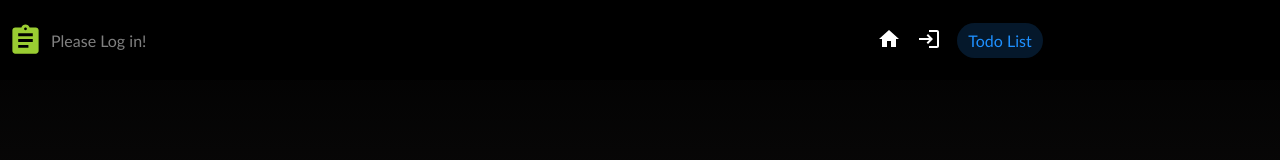
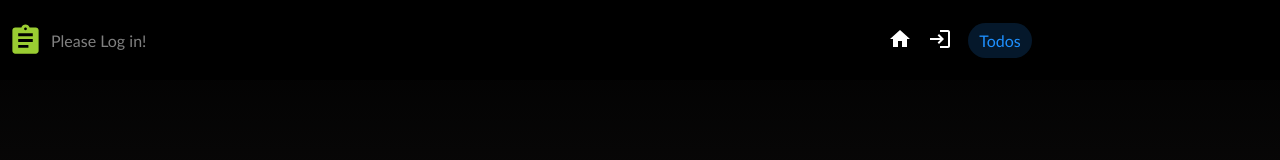
Before and after one commit to ArpitaHalvi/advance-todo-list, a React (Vite) app: page / in a window 1280 px wide. Shown: the top 160 px of the page. Built offline with nearby package versions, Linux system fonts and the light colour scheme.

Commit message:
Commited changes

```diff
--- a/src/components/Navbar.jsx
+++ b/src/components/Navbar.jsx
@@ -38,7 +38,7 @@ export default function Navbar() {
             </NavLink>
           )}
           <NavLink to="/todo-list" className="todo-link">
-            Todo List
+            Todos
           </NavLink>
         </div>
       </div>
```
